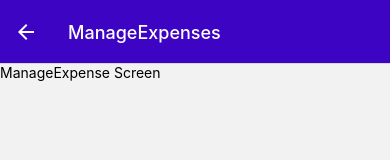
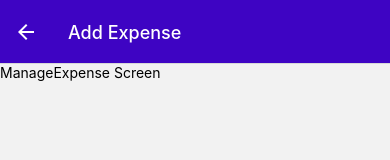
Before and after one commit to Mowgle88/RN-expense-tracker-app, a React Native app: screen /ManageExpenses in a window 390 px wide. Shown: the top 160 px of the page. Built offline with nearby package versions, Linux system fonts and the light colour scheme.

Commit message:
feat: add using route parameters

```diff
--- a/components/ExpensesOutput/ExpenseItem.tsx
+++ b/components/ExpensesOutput/ExpenseItem.tsx
@@ -6,16 +6,19 @@ import { GlobalStyles } from '../../constants/style';
 import { NavigationProps } from '../../navigation/types';
 
 interface ExpenseItemProps {
+  id: string,
   description: string,
   amount: number,
   date: string
 }
 
-export default function ExpenseItem({ description, amount, date }: ExpenseItemProps) {
+export default function ExpenseItem({ id, description, amount, date }: ExpenseItemProps) {
   const navigation = useNavigation<NavigationProps>();
 
   function expensePressHandler() {
-    navigation.navigate('ManageExpenses');
+    navigation.navigate('ManageExpenses', {
+      expenseId: id
+    });
   }
 
   return (
--- a/components/ExpensesOutput/ExpensesList.tsx
+++ b/components/ExpensesOutput/ExpensesList.tsx
@@ -14,6 +14,7 @@ interface renderExpenseItemProps {
 
 function renderExpenseItem({ item }: renderExpenseItemProps) {
   const props = {
+    id: item.id,
     description: item.description,
     amount: item.amount,
     date: getFormattedDate(item.date)
--- a/navigation/types.tsx
+++ b/navigation/types.tsx
@@ -1,5 +1,5 @@
 import { NavigatorScreenParams } from "@react-navigation/native";
-import { NativeStackNavigationProp } from "@react-navigation/native-stack";
+import { NativeStackNavigationProp, NativeStackScreenProps } from "@react-navigation/native-stack";
 
 export type OverviewStackParamList = {
   RecentExpenses: undefined,
@@ -8,7 +8,9 @@ export type OverviewStackParamList = {
 
 export type RootStackParamList = {
   ExpensesOverview: NavigatorScreenParams<OverviewStackParamList>,
-  ManageExpenses: undefined,
+  ManageExpenses: { expenseId: string },
 };
 
 export type NavigationProps = NativeStackNavigationProp<RootStackParamList, 'ManageExpenses'>;
+
+export type ExpenseItemProps = NativeStackScreenProps<RootStackParamList, 'ManageExpenses'>;
--- a/screens/ManageExpenses.tsx
+++ b/screens/ManageExpenses.tsx
@@ -1,7 +1,17 @@
 import { StyleSheet, Text, View } from 'react-native'
-import React from 'react'
+import React, { useLayoutEffect } from 'react'
+import { ExpenseItemProps } from '../navigation/types'
 
-export default function ManageExpenses() {
+export default function ManageExpenses({ route, navigation }: ExpenseItemProps) {
+  const editedExpenseId = route.params?.expenseId;
+  const isEditing = !!editedExpenseId;
+
+  useLayoutEffect(() => {
+    navigation.setOptions({
+      title: isEditing ? 'Edit Expense' : 'Add Expense',
+    })
+  }, [navigation, isEditing]);
+
   return (
     <View>
       <Text>ManageExpense Screen</Text>
```
